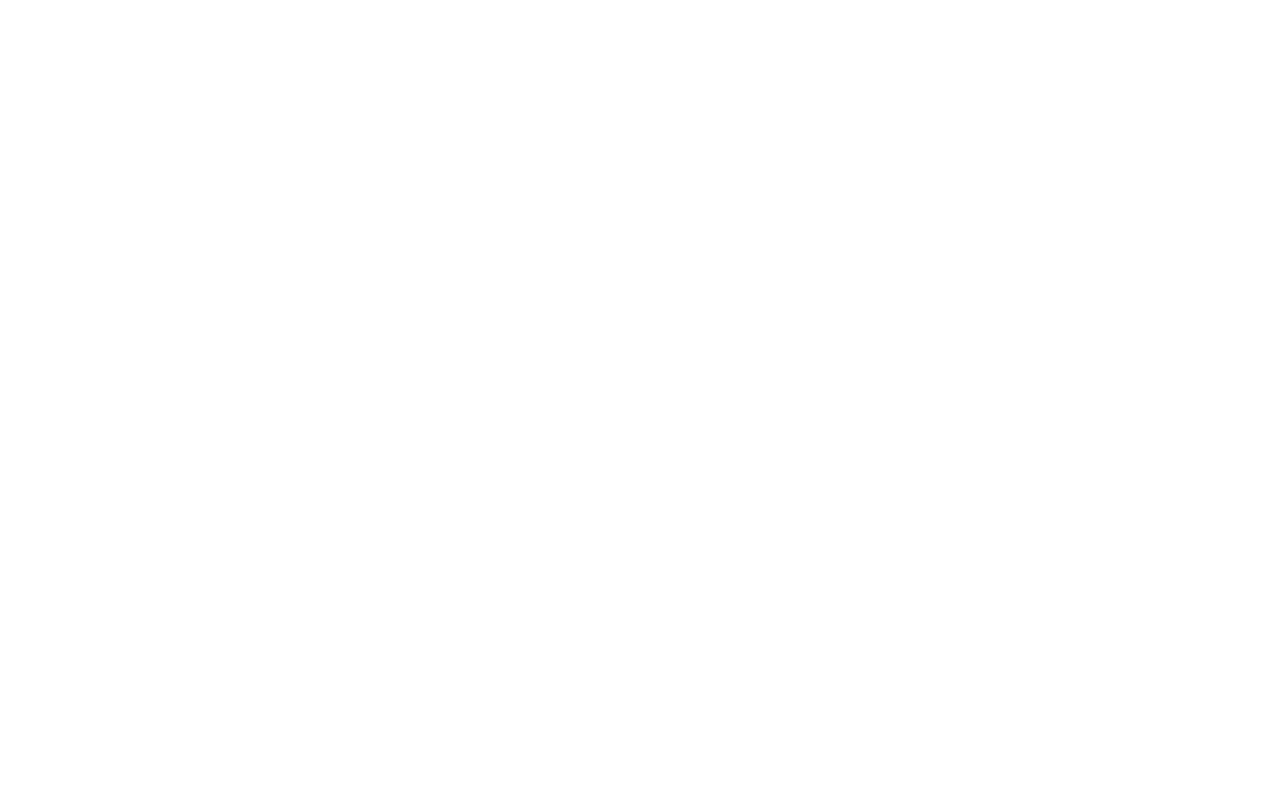
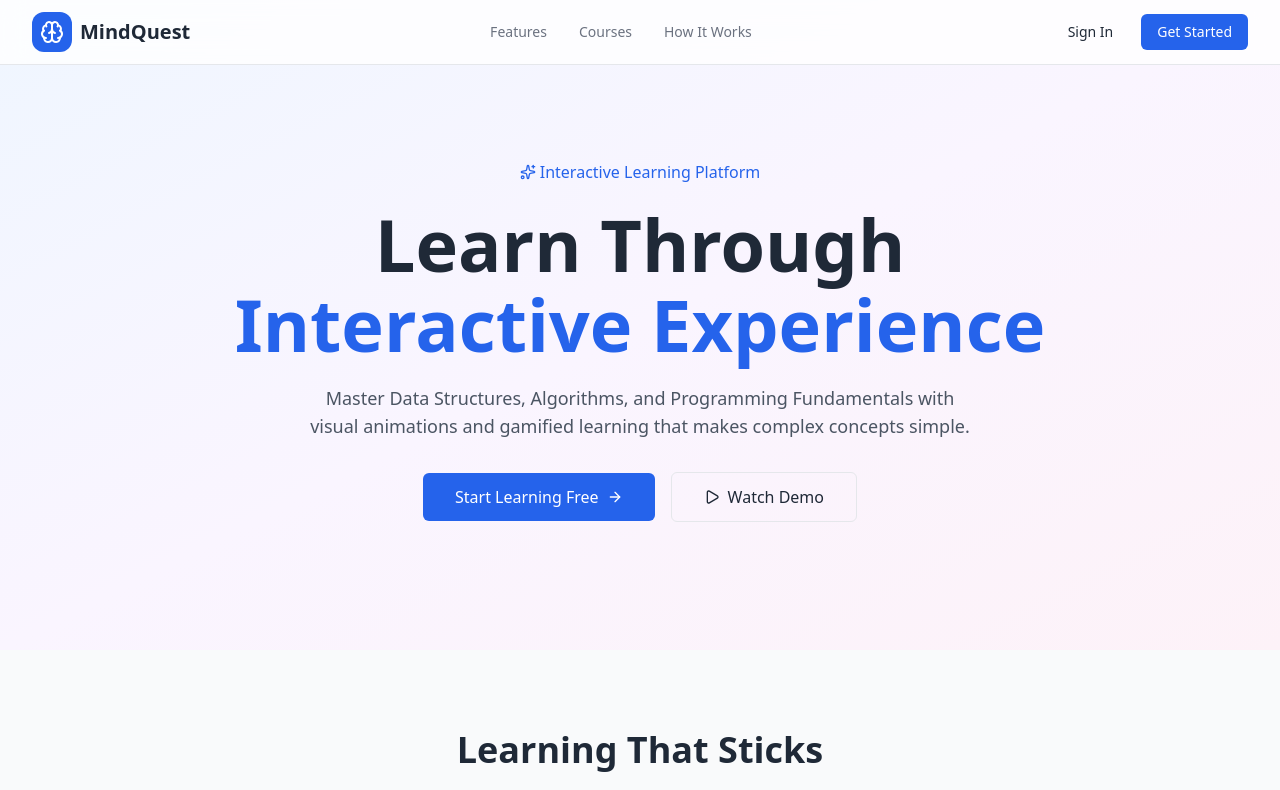
Before and after one commit to sayedpalestine7/MindQuest, a React (Vite) app in the folder frontend/: page / in a window 1280 px wide. Before the commit this address had no page. Shown: the top 790 px of the page. Built offline with nearby package versions, Linux system fonts and the light colour scheme.

Commit message:
simple fix for App.jsx

```diff
--- a/frontend/src/App.jsx
+++ b/frontend/src/App.jsx
@@ -8,11 +8,13 @@
 import ManageUsers from "./components/Admin/ManageUsers";
 import Settings from "./components/Admin/Settings";
 import TeacherSignUp from "./pages/TeacherSignUp";
+import HomePage from "./pages/HomePage";
 function App() {
 
   return (
     <>
     <Routes>
+      <Route path="/" element={<HomePage />} />
       <Route path="/admin" element={<AdminForm />} />
       <Route path="/admin/courses" element={<ManageCourses />} />
       <Route path="/admin/users" element={<ManageUsers />} />
```
